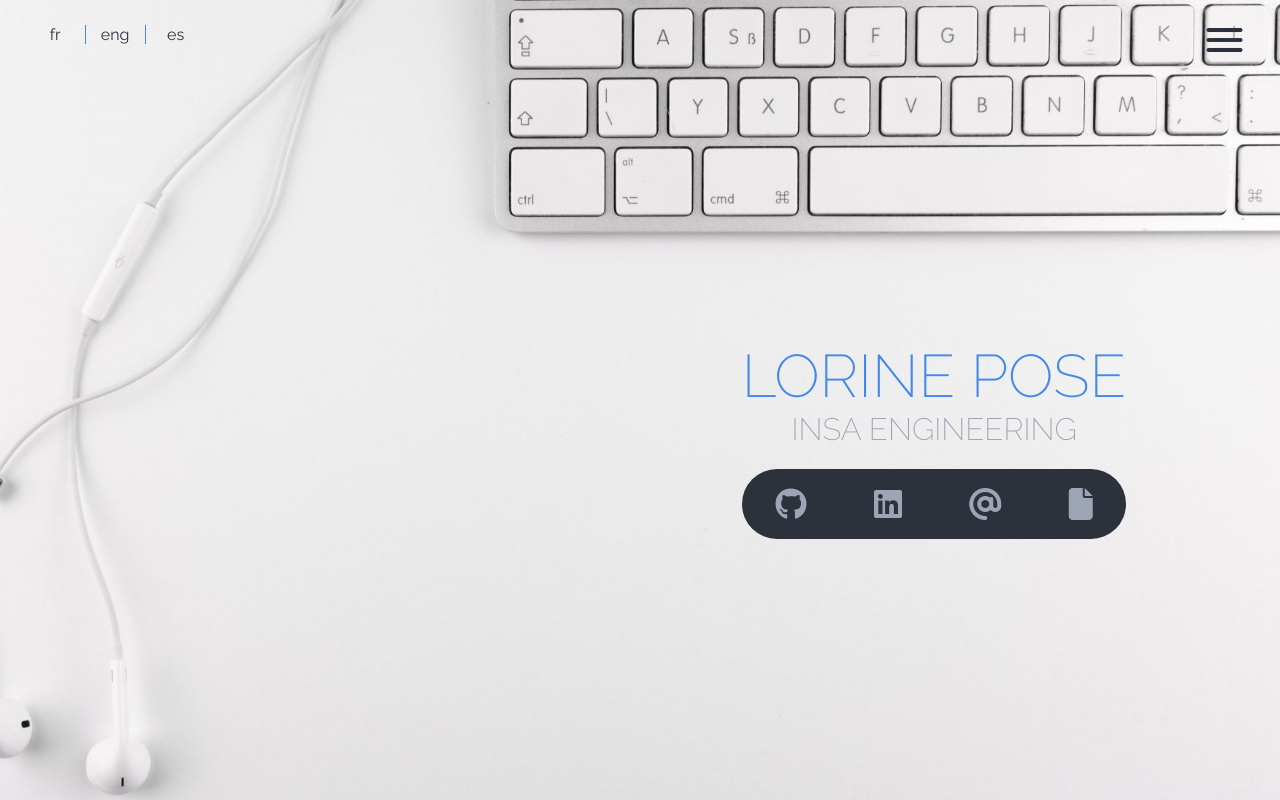
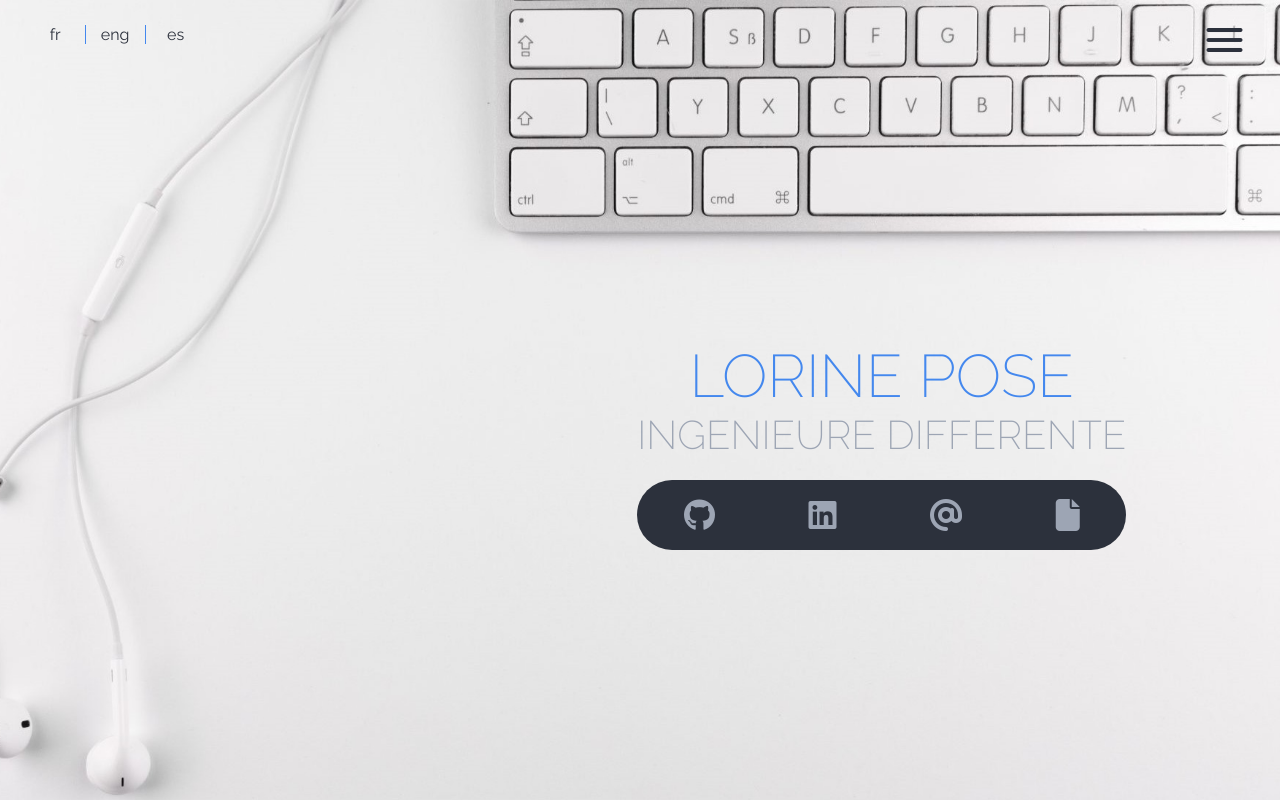
Before and after one commit to Lorine13/Lorine13.github.io, a plain HTML site: page index.html in a window 1280 px wide. Shown: the top 800 px of the page. Drawn offline with nearby package versions, Linux system fonts and the light colour scheme; files whose address does not match are found by name.

Commit message:
final changes (for now)

```diff
--- a/CSS/Portfolio_Style.css
+++ b/CSS/Portfolio_Style.css
@@ -541,7 +541,7 @@ html {
   font-size:60px;
 }
 .nom_msg{
-  font-size:31px;
+  font-size:40px;
 }
 @media only screen and (max-width: 600px) {
   .nom{
--- a/index.html
+++ b/index.html
@@ -37,7 +37,7 @@
       <div class="HomePage" id="HomePage">
         <div id="main">
           <div id="NomPrenom">
-            <h1><span class="nom" style="color:var(--blue);">LORINE POSE</span></br><span class="nom_msg" >INSA ENGINEERING</span></h1>
+            <h1><span class="nom" style="color:var(--blue);">LORINE POSE</span></br><span class="nom_msg" >INGENIEURE DIFFERENTE</span></h1>
           </div>
           <div id="divLearnMore">
             <div class="item-bar">
```
Also changed, not shown: Projects/MOSH.html (+1 -1 lines).
